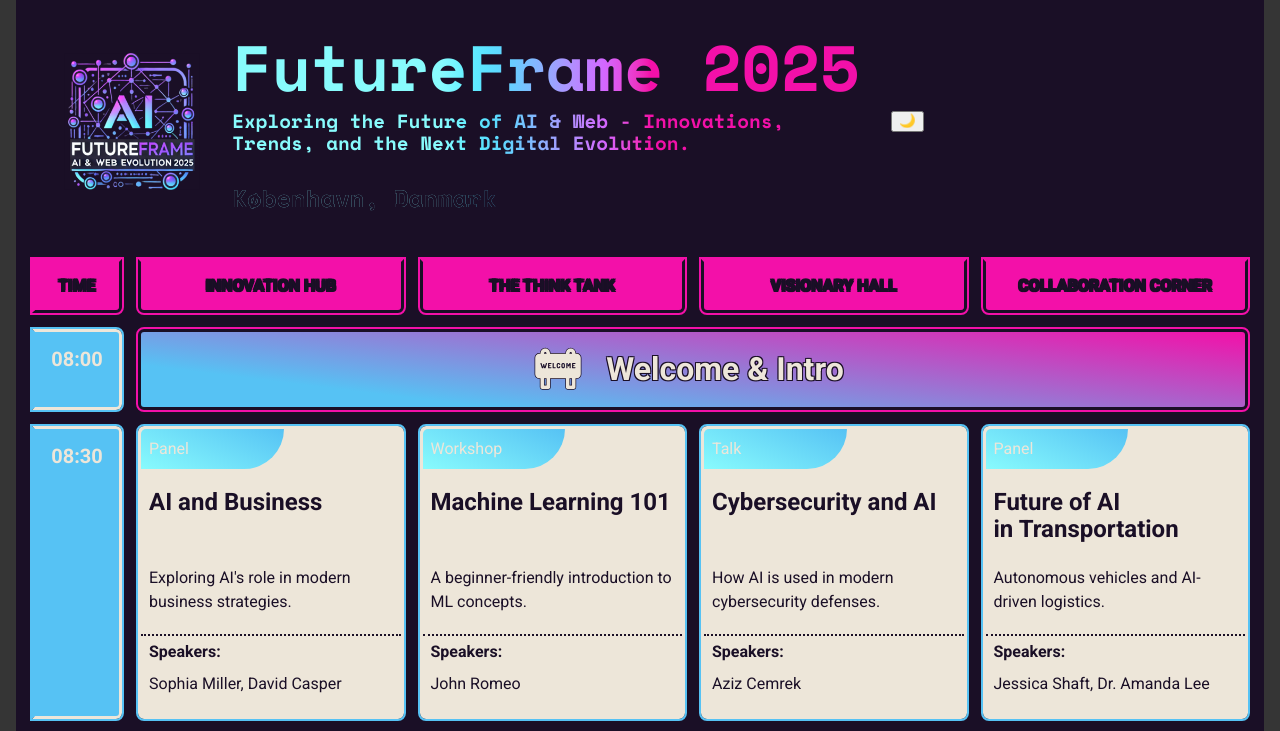
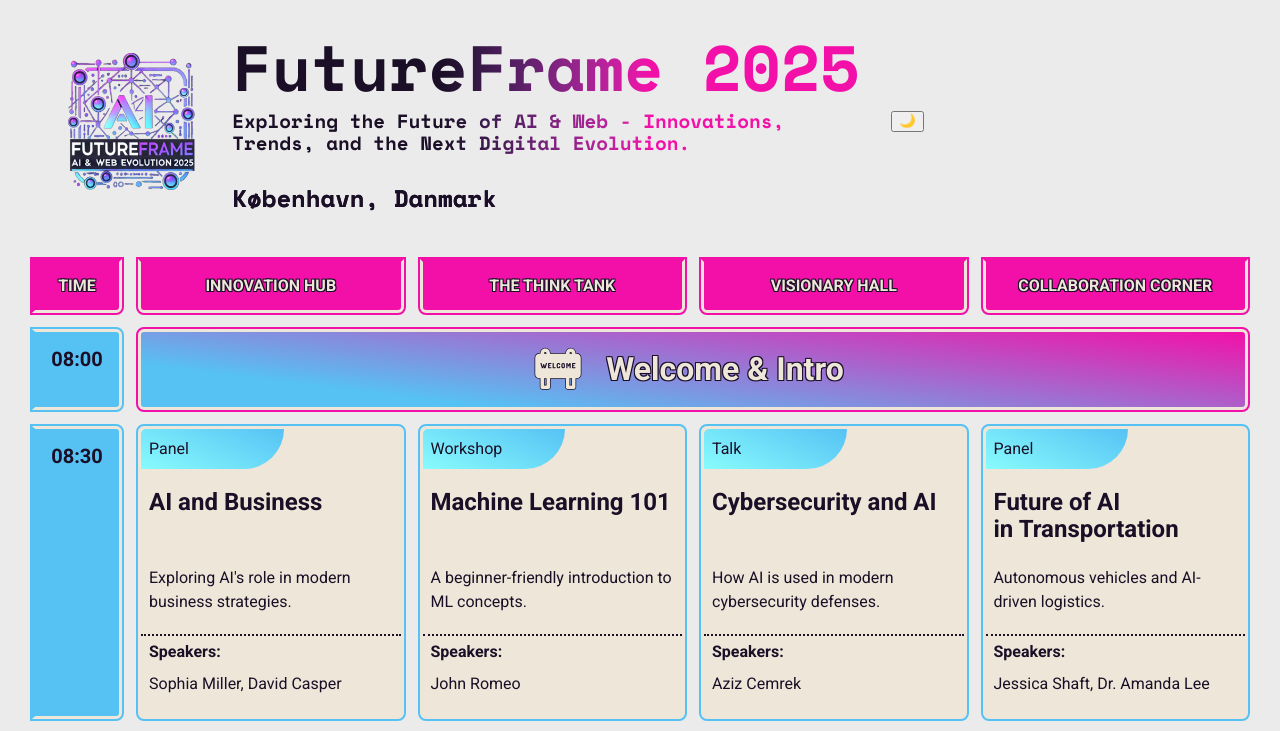
Before and after one commit to MatthiasKaesch/event-table, a React (Vite) app: page / in a window 1280 px wide. Shown: the top 731 px of the page. Built offline with nearby package versions, Linux system fonts and the light colour scheme.

Commit message:
update styling

```diff
--- a/src/App.scss
+++ b/src/App.scss
@@ -11,13 +11,12 @@ p,
 }
 
 body {
-  background-color: var(--background-dark);
+  background-color: var(--pageBackground);
 }
 
 .wrapper {
   width: calc(100% - 12px);
   margin-inline: auto;
-  background-color: var(--black);
 
   @media (min-width: bp.$tablet) {
     width: calc(100% - 32px);
--- a/src/components/Header/Header.scss
+++ b/src/components/Header/Header.scss
@@ -8,7 +8,6 @@
   position: relative;
   gap: 2rem;
   padding: 2rem;
-  background-color: var(--black);
   text-align: center;
 
   @media (min-width: bp.$tablet) {
@@ -37,17 +36,10 @@
   font-family: 'Space Mono', sans-serif;
   font-size: 2rem;
   font-weight: 700;
-  background: linear-gradient(
-    90deg in oklch,
-    var(--highlight),
-    var(--highlight),
-    var(--primary),
-    var(--primary)
-  );
+  background: var(--activeGradient);
   background-clip: text;
   -webkit-background-clip: text;
   -webkit-text-fill-color: transparent;
-  background-color: var(--background-medium);
 
   @media (min-width: bp.$tablet) {
     align-items: flex-start;
--- a/src/components/Roomlist/Roomlist.scss
+++ b/src/components/Roomlist/Roomlist.scss
@@ -19,13 +19,18 @@
     font-weight: 700;
     text-transform: uppercase;
     text-shadow: var(--textShadow);
-    color: var(--textColorLight);
+    color: var(--white);
     background-color: var(--primary);
-    border: var(--borderWidth) solid var(--black);
+    border: var(--borderWidth) solid var(--borderStepColor);
     outline: var(--outlineWidth) solid var(--primary);
     border-bottom-right-radius: var(--borderRadius);
     border-bottom-left-radius: var(--borderRadius);
     border-top-color: var(--primary);
+
+    @media (prefers-color-scheme: dark) {
+      border: var(--borderWidth) solid var(--borderStepColor);
+      border-top-color: var(--primary);
+    }
   }
 
   &__item:first-child {
--- a/src/components/Timeslot/Timeslot.scss
+++ b/src/components/Timeslot/Timeslot.scss
@@ -20,7 +20,7 @@
   text-align: center;
   white-space: nowrap;
   background-color: var(--secondary);
-  color: var(--textColorDark);
+  color: var(--black);
   border: var(--borderWidth) solid var(--borderStepColor);
   outline: var(--outlineWidth) solid var(--primary);
   border-radius: var(--borderRadius);
@@ -42,7 +42,8 @@
     padding: 0.5rem;
     gap: var(--gridGap) 0;
 
-    background-color: var(--background-dark);
+    background-color: var(--background-medium);
+
     border: 8px solid var(--black);
     border-radius: calc(var(--borderRadius) * 3);
 
@@ -51,7 +52,7 @@
       gap: var(--gridGap);
       margin-top: 1rem;
       padding: 0;
-      background-color: var(--black);
+      background-color: transparent;
       border: none;
     }
   }
@@ -93,7 +94,7 @@
       justify-content: center;
       align-items: center;
       background: linear-gradient(7deg, var(--secondary) 20%, var(--primary));
-      border: var(--borderWidth) solid var(--black);
+      border: var(--borderWidth) solid var(--borderStepColor);
       outline: var(--outlineWidth) solid var(--primary);
 
       & .panel_tag {
@@ -157,7 +158,7 @@
     background: linear-gradient(25deg, var(--highlight), var(--secondary));
     border-bottom-right-radius: calc(var(--borderRadius) * 8);
     border-top-left-radius: var(--borderRadius);
-    color: var(--textColorDark);
+    color: var(--black);
   }
 
   &_title {
```
